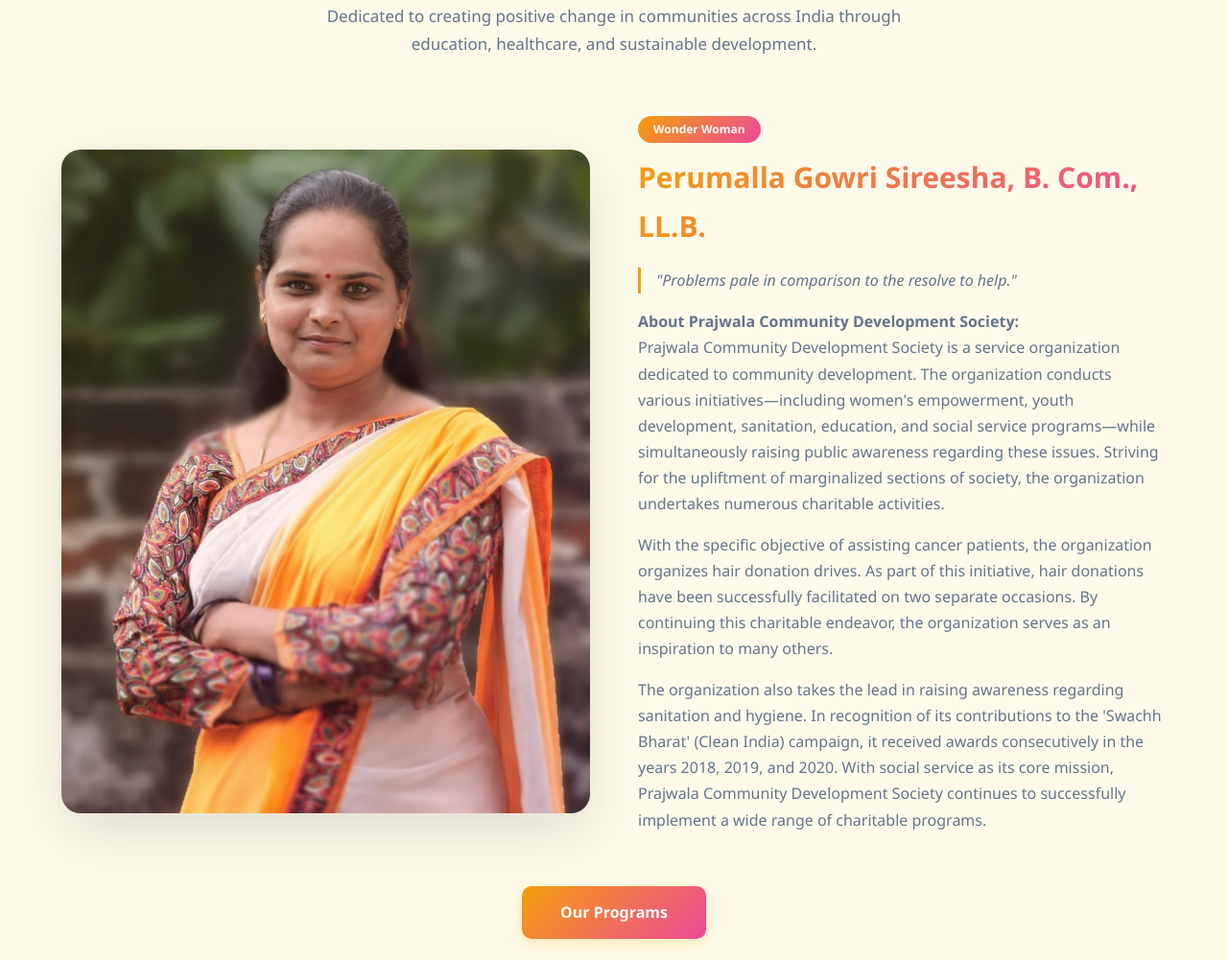
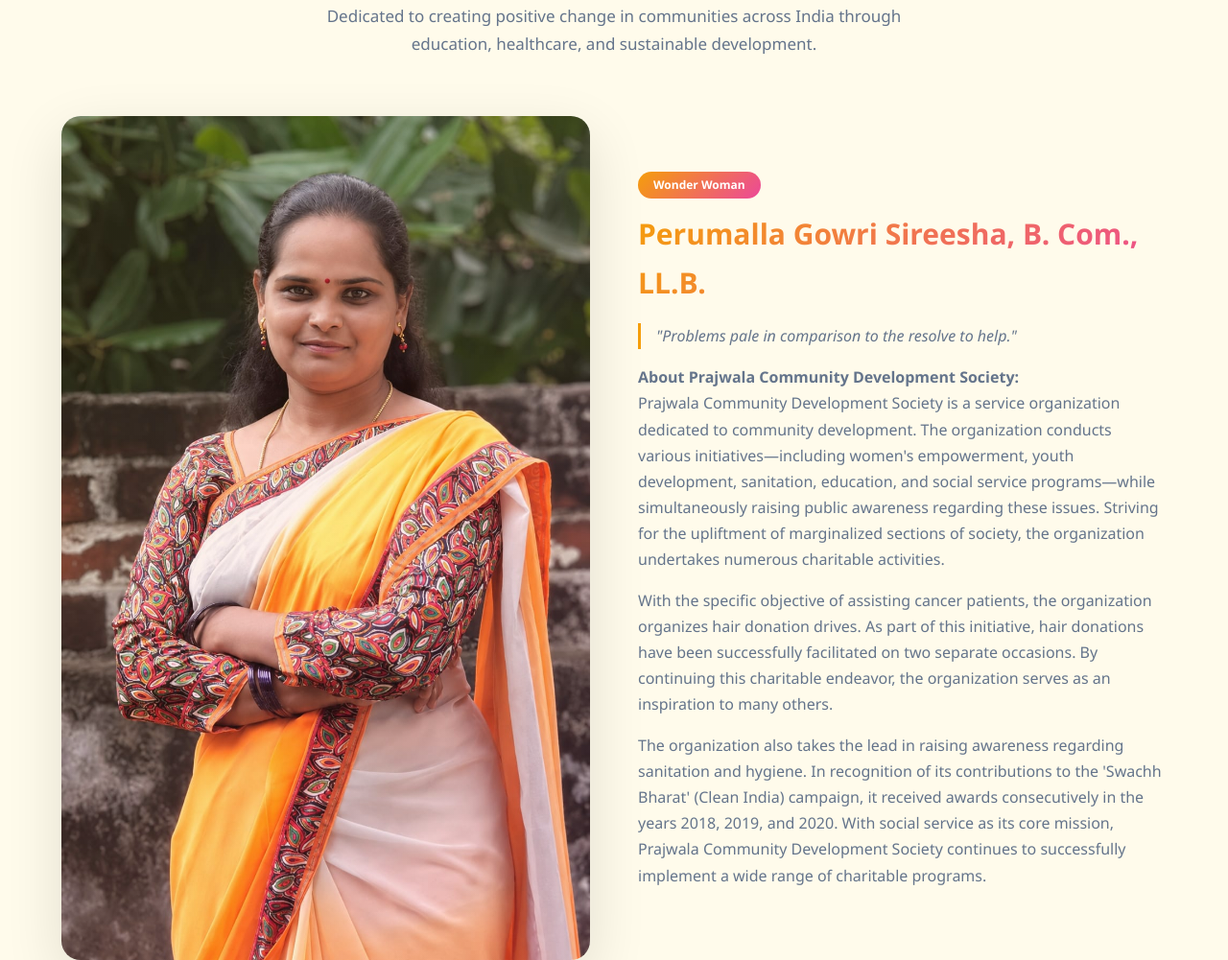
Before and after one commit to Anjali-612/project, a plain HTML site: page index.html in a window 1280 px wide. Shown: the part 1019-2020 px from the top of the page at 96% size. Drawn offline with Linux system fonts and the light colour scheme.

Commit message:
Updated the pcd pic

```diff
--- a/index.html
+++ b/index.html
@@ -121,7 +121,7 @@
       </div>
       <div class="about-grid">
         <div class="about-image animate-fade-in">
-          <img src="images/Perumalla Gowri Sireesha, B. Com., LL.B..jpeg" alt="Perumalla Gowri Sireesha, B. Com., LL.B.">
+          <img src="images/pcds.jpeg" alt="Perumalla Gowri Sireesha, B. Com., LL.B.">
         </div>
         <div class="about-content animate-fade-in-d1">
           <div style="display:flex;align-items:center;gap:12px;margin-bottom:10px;flex-wrap:wrap;">
```
Also changed, not shown: images/aunty.JPG (deleted), images/pcds.jpeg (added).
